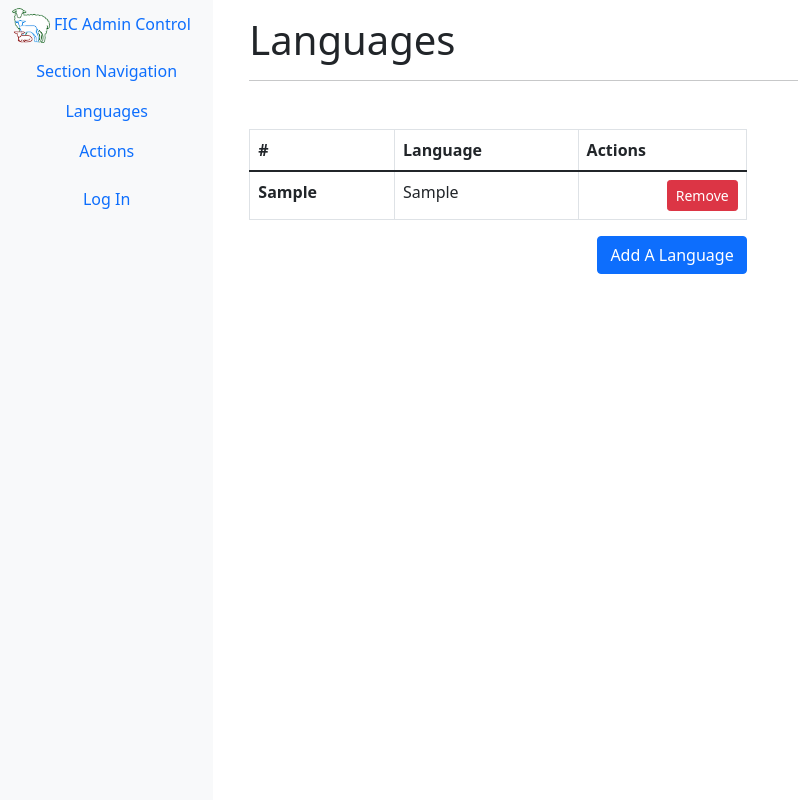
After one commit to kimhamer22/FlockInfoC, a Django app: template data_modifier/templates/data_modifier/language/index.html in a window 1280 px wide. The commit adds this page. Shown: the whole page, without its empty margins (0-798 px from the left). Run offline with Django 4.2, Linux system fonts and the light colour scheme; the template is opened without the code that fills it: most values are stand-ins (such as "Sample title", 1, 10 or a date in 2020); parts of the project's set-up code (start-up, migrations or seed data) failed here and were passed over.

Commit message:
Added languages index page

```diff
--- a/data_modifier/data_modifier/urls.py
+++ b/data_modifier/data_modifier/urls.py
@@ -27,4 +27,6 @@ urlpatterns = [
     path('navigation/new', views.section_create, name='section_create'),
     path('navigation/<int:section_id>/', views.navigation, name='navigation_section'),
     path('section/edit/<int:section_id>/', views.section_edit, name='section_edit'),
+    path('language/index/', views.language_index, name='language_index'),
+
 ]
--- a/data_modifier/templates/data_modifier/base.html
+++ b/data_modifier/templates/data_modifier/base.html
@@ -16,10 +16,16 @@
                                     <a href="{% url 'index' %}"><img src="{% static "images/FIC logo.png" %}" alt="Sheep icon" style="width:20%;" /></a>
                                     <a class="text-decoration-none" href="{% url 'index' %}">FIC Admin Control</a>
                                 </li>
-                                <li class="text-center">
+                                <li class="text-center mt-3">
                                     <a class="text-decoration-none" href="{% url 'navigation_species' %}">Section Navigation</a>
                                 </li>
-                                <li class="text-center">
+                                <li class="text-center mt-3">
+                                    <a class="text-decoration-none" href="{% url 'language_index' %}">Languages</a>
+                                </li>
+                                <li class="text-center mt-3">
+                                    <a class="text-decoration-none" href="#">Actions</a>
+                                </li>
+                                <li class="text-center mt-3">
                                     {% if user.is_authenticated %}
                                         <a class="nav-link" href="{% url 'logout' %}">Log Out</a><br />
                                     {% else %}
--- /dev/null
+++ b/data_modifier/templates/data_modifier/language/index.html
@@ -0,0 +1,33 @@
+{% extends 'data_modifier/base.html' %}
+{% load static %}
+
+{% block content_block %}
+    <div class="container align-middle">
+        <h1>Languages</h1>
+        <hr>
+
+        <div class="col-md-6">
+            <table class="table mt-5 table-bordered">
+                <thead>
+                    <tr>
+                        <th scope="col">#</th>
+                        <th scope="col">Language</th>
+                        <th scope="col">Actions</th>
+                    </tr>
+                </thead>
+                <tbody>
+                    {% for l in languages %}
+                    <tr>
+                        <th scope="row">{{l.0}}</th>
+                        <td>{{l.1}}</td>
+                        <td><a class="btn btn-danger float-end btn-sm {% if l.1 == 'en' %} disabled {% endif %}" href="#"  >Remove</a></td>
+                    </tr>
+                    {% endfor %}
+                </tbody>
+            </table>
+
+            <a class="btn btn-primary float-end" href="#">Add A Language</a>
+        </div>
+
+    </div>
+{% endblock %}
```
Also changed, not shown: data_modifier/data_modifier/custom_sql.py (+10 -0 lines), data_modifier/data_modifier/views.py (+9 -0 lines).
